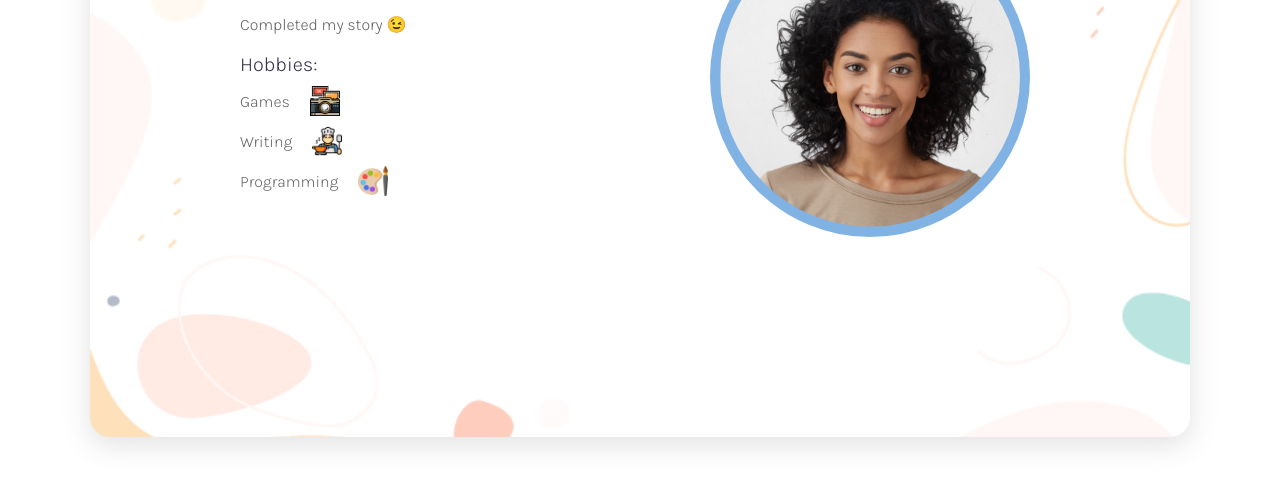
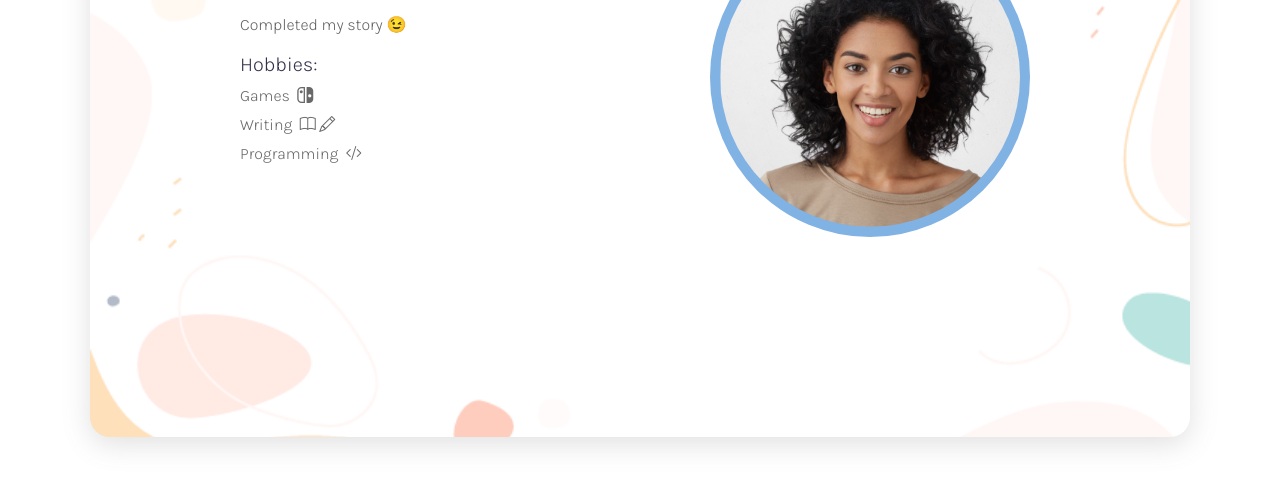
Before and after one commit to zmushtare/zmushtare.github.io, a plain HTML site: page index.html in a window 1280 px wide. Shown: the part 293-780 px from the top of the page. Drawn offline with nearby package versions, Linux system fonts and the light colour scheme.

Commit message:
Added Bootstrap icons

```diff
--- a/index.html
+++ b/index.html
@@ -8,6 +8,7 @@
     <link rel="preconnect" href="https://fonts.googleapis.com">
     <link rel="preconnect" href="https://fonts.gstatic.com" crossorigin>
     <link href="https://fonts.googleapis.com/css2?family=Karla:wght@300;500&display=swap" rel="stylesheet">
+    <link rel="stylesheet" href="https://cdn.jsdelivr.net/npm/bootstrap-icons@1.11.3/font/bootstrap-icons.min.css">
 </head>
 <body>
     <div class="container">
@@ -18,9 +19,9 @@
             <h4>on Earth.</h4>
             <p>Completed my story &#x1F609; </p>
             <h4>Hobbies:</h4>
-            <div class="hobbies">Games <img src="img/photography.png" class="icon"> </div>
-            <div class="hobbies"> Writing <img src="img/cooking.png" class="icon"></div>
-            <div class="hobbies"> Programming <img src="img/painting.png" class="icon"></div>
+            <div class="hobbies">Games &nbsp;<i class="bi bi-nintendo-switch"></i> </div>
+            <div class="hobbies"> Writing &nbsp;<i class="bi bi-book"></i>&nbsp;<i class="bi bi-pencil"></i></div>
+            <div class="hobbies"> Programming &nbsp;<i class="bi bi-code-slash"></i></div>
         </div>
     </div>
 
```
